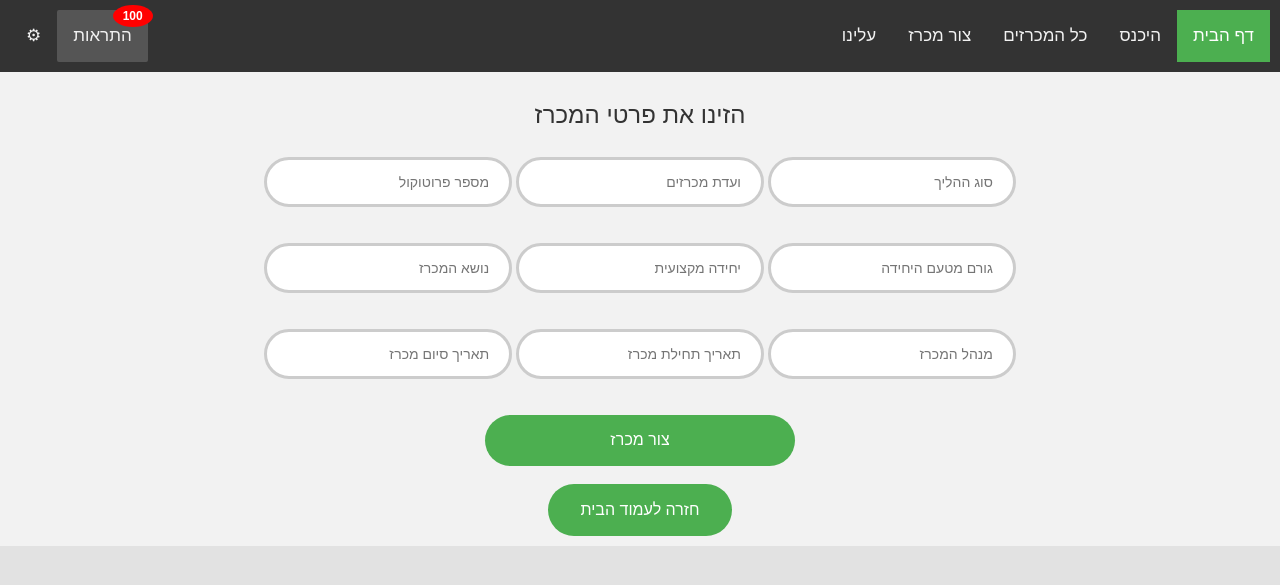
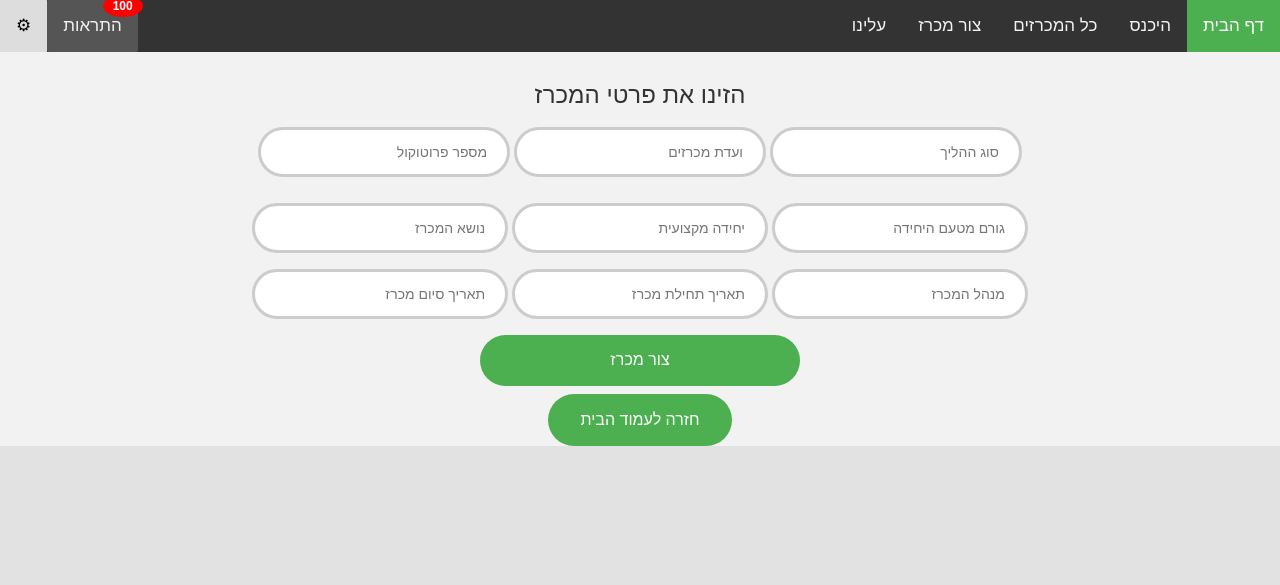
Before and after one commit to toharzand/Aristo, a Flask app: page /newTender in a window 1280 px wide. Shown: the top 585 px of the page. Run offline with Flask 2, Linux system fonts and the light colour scheme; some libraries are stand-ins or nearby versions.

Commit message:
change div padding in "tender.html"

```diff
--- a/templates/newTender.html
+++ b/templates/newTender.html
@@ -64,7 +64,7 @@
 
 div {
   background-color: #f2f2f2;
-  padding: 10px;
+  padding: 0px;
 
 }
 
@@ -84,9 +84,9 @@
 .button1 {background-color: #4CAF50;} /* Green */
 
 </style>
-<h3 align="center">הזינו את פרטי המכרז</h3>
   <form action="#" method="post">
-    <div align="center">
+    <div align="center" style="padding:10px">
+        <h3 style="background-color: #f2f2f2;">הזינו את פרטי המכרז</h3>
     <input type="text" id="protocol_number" name="protocol_number" placeholder="מספר פרוטוקול" dir="rtl">
     <input type="text" id="tenders_committee_Type" name="tenders_committee_Type" placeholder="ועדת מכרזים" dir="rtl">
     <input type="text" id="procedure_type" name="procedure_type" placeholder="סוג ההליך" dir="rtl">
```
